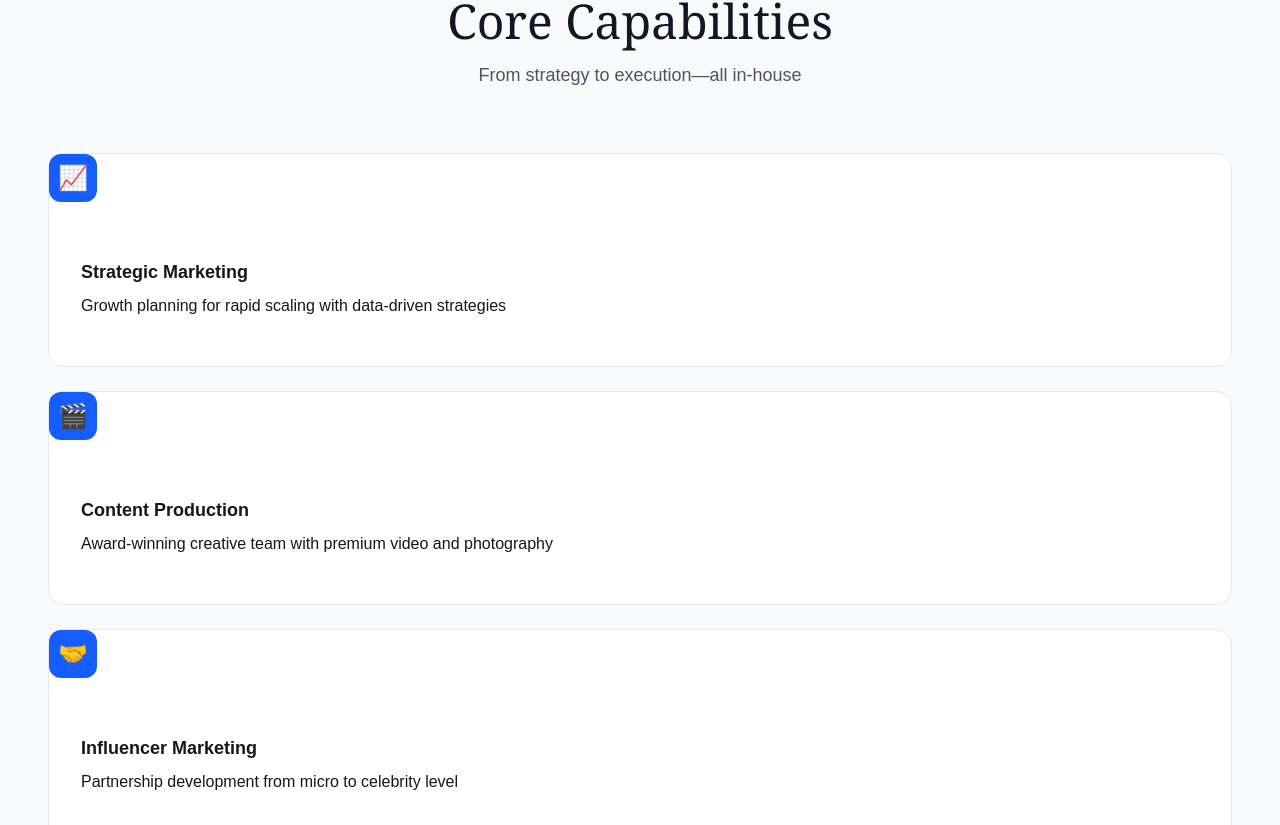
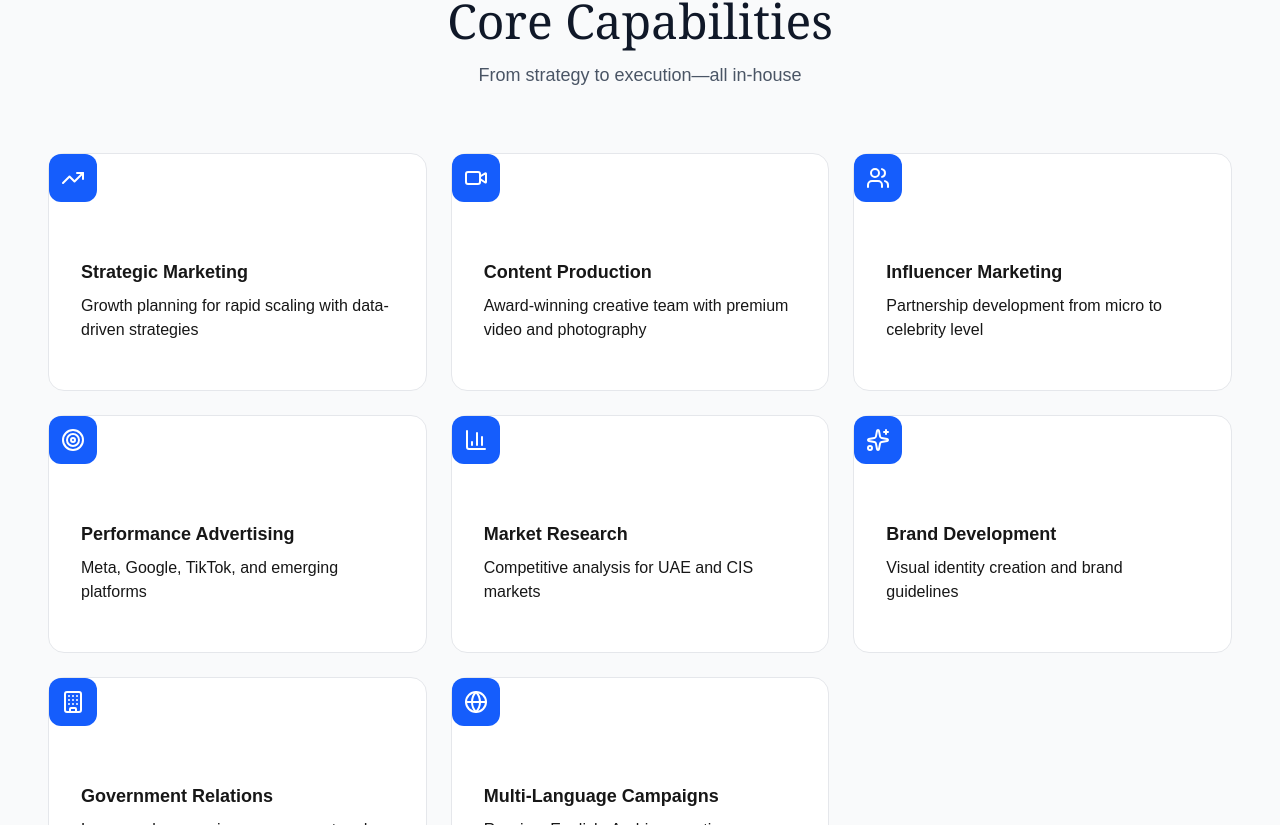
Before and after one commit to Nomad-engineers/1616_front, a Next.js app: page / in a window 1280 px wide. Shown: the part 935-1760 px from the top of the page. Built offline with nearby package versions, Linux system fonts and the light colour scheme.

Commit message:
edited cards

```diff
--- a/components/ui/Card.tsx
+++ b/components/ui/Card.tsx
@@ -1,8 +1,35 @@
 'use client'
 
+import React from 'react'
 import { CardProps } from '@/types/ui-components'
 import { Button } from './Button'
 import { cn } from '@/lib/utils'
+import {
+  TrendingUp,
+  Video,
+  Users,
+  Target,
+  BarChart3,
+  Sparkles,
+  Building,
+  Globe
+} from 'lucide-react'
+
+// Icon mapping for service cards
+const getServiceIcon = (title: string) => {
+  const iconMap: Record<string, React.ElementType> = {
+    'Strategic Marketing': TrendingUp,
+    'Content Production': Video,
+    'Influencer Marketing': Users,
+    'Performance Advertising': Target,
+    'Market Research': BarChart3,
+    'Brand Development': Sparkles,
+    'Government Relations': Building,
+    'Multi-Language Campaigns': Globe,
+  }
+
+  return iconMap[title] || Sparkles
+}
 
 export function Card({
   type,
@@ -54,9 +81,9 @@ export function Card({
       )}
 
       {/* Icon */}
-      {icon && type === 'service' && (
-        <div className="w-12 h-12 bg-blue-600 rounded-xl flex items-center justify-center text-2xl mb-6">
-          {icon}
+      {type === 'service' && (
+        <div className="w-12 h-12 bg-blue-600 rounded-xl flex items-center justify-center text-white mb-6">
+          {React.createElement(getServiceIcon(title), { className: "w-6 h-6" })}
         </div>
       )}
 
--- a/components/ui/Section.tsx
+++ b/components/ui/Section.tsx
@@ -27,28 +27,38 @@ export function Section({
 
   // Get grid configuration based on section type
   const getGridClasses = () => {
-    const config = gridConfigs[cards[0]?.type as keyof typeof gridConfigs] || {
-      columns: { default: 1, sm: 1, md: 2, lg: columns },
-      gap: '1.5rem'
+    const cardType = cards[0]?.type as keyof typeof gridConfigs
+    const config = gridConfigs[cardType] || {
+      columns: { default: 1, sm: 2, md: 2, lg: columns },
+      gap: 'gap-6'
     }
 
-    return {
-      display: 'grid',
-      gap: config.gap,
-      gridTemplateColumns: `repeat(${config.columns.default}, 1fr)`,
-      '@media (min-width: 640px)': {
-        gridTemplateColumns: `repeat(${(config.columns as any).sm || config.columns.default}, 1fr)`
-      },
-      '@media (min-width: 768px)': {
-        gridTemplateColumns: `repeat(${(config.columns as any).md || (config.columns as any).sm || config.columns.default}, 1fr)`
-      },
-      '@media (min-width: 1024px)': {
-        gridTemplateColumns: `repeat(${config.columns.lg || (config.columns as any).md || (config.columns as any).sm || config.columns.default}, 1fr)`
-      },
-      '@media (min-width: 1280px)': {
-        gridTemplateColumns: `repeat(${(config.columns as any).xl || config.columns.lg || (config.columns as any).md || (config.columns as any).sm || config.columns.default}, 1fr)`
-      }
+    // Convert gap to Tailwind class
+    const gapClass = config.gap === '1.5rem' ? 'gap-6' :
+                    config.gap === '1rem' ? 'gap-4' :
+                    config.gap === '2rem' ? 'gap-8' : 'gap-6'
+
+    // Build responsive grid classes
+    const gridClasses = [
+      'grid',
+      gapClass,
+      `grid-cols-${config.columns.default}`,
+    ]
+
+    if (config.columns.sm) {
+      gridClasses.push(`sm:grid-cols-${config.columns.sm}`)
     }
+    if (config.columns.md) {
+      gridClasses.push(`md:grid-cols-${config.columns.md}`)
+    }
+    if (config.columns.lg) {
+      gridClasses.push(`lg:grid-cols-${config.columns.lg}`)
+    }
+    if ((config.columns as any).xl) {
+      gridClasses.push(`xl:grid-cols-${(config.columns as any).xl}`)
+    }
+
+    return gridClasses.join(' ')
   }
 
   return (
@@ -97,7 +107,7 @@ export function Section({
 
       {/* Cards Grid */}
       {cards.length > 0 && (
-        <div className="max-w-7xl mx-auto" style={getGridClasses()}>
+        <div className={`max-w-7xl mx-auto ${getGridClasses()}`}>
           {cards.map((card, index) => (
             <Card
               key={`${card.type}-${index}`}
--- a/lib/design-system.ts
+++ b/lib/design-system.ts
@@ -75,7 +75,7 @@ export const breakpoints = {
 
 export const gridConfigs = {
   services: {
-    columns: { default: 1, sm: 2, md: 3, lg: 4 },
+    columns: { default: 1, sm: 2, md: 4, lg: 4 },
     gap: '1.5rem'
   },
   packages: {
--- a/lib/ui-config.json
+++ b/lib/ui-config.json
@@ -97,50 +97,42 @@
         {
           "type": "service",
           "title": "Strategic Marketing",
-          "subtitle": "Growth planning for rapid scaling with data-driven strategies",
-          "icon": "📈"
+          "subtitle": "Growth planning for rapid scaling with data-driven strategies"
         },
         {
           "type": "service",
           "title": "Content Production",
-          "subtitle": "Award-winning creative team with premium video and photography",
-          "icon": "🎬"
+          "subtitle": "Award-winning creative team with premium video and photography"
         },
         {
           "type": "service",
           "title": "Influencer Marketing",
-          "subtitle": "Partnership development from micro to celebrity level",
-          "icon": "🤝"
+          "subtitle": "Partnership development from micro to celebrity level"
         },
         {
           "type": "service",
           "title": "Performance Advertising",
-          "subtitle": "Meta, Google, TikTok, and emerging platforms",
-          "icon": "🎯"
+          "subtitle": "Meta, Google, TikTok, and emerging platforms"
         },
         {
           "type": "service",
           "title": "Market Research",
-          "subtitle": "Competitive analysis for UAE and CIS markets",
-          "icon": "📊"
+          "subtitle": "Competitive analysis for UAE and CIS markets"
         },
         {
           "type": "service",
           "title": "Brand Development",
-          "subtitle": "Visual identity creation and brand guidelines",
-          "icon": "✨"
+          "subtitle": "Visual identity creation and brand guidelines"
         },
         {
           "type": "service",
           "title": "Government Relations",
-          "subtitle": "Large-scale campaign management and policy communication",
-          "icon": "🏛️"
+          "subtitle": "Large-scale campaign management and policy communication"
         },
         {
           "type": "service",
           "title": "Multi-Language Campaigns",
-          "subtitle": "Russian, English, Arabic execution",
-          "icon": "🌍"
+          "subtitle": "Russian, English, Arabic execution"
         }
       ]
     },
--- a/package.json
+++ b/package.json
@@ -10,6 +10,7 @@
   },
   "dependencies": {
     "clsx": "^2.1.1",
+    "lucide-react": "^0.555.0",
     "next": "16.0.6",
     "react": "19.2.0",
     "react-dom": "19.2.0",
```
Also changed, not shown: 1 other file (tests, documents, lock files or other folders).
